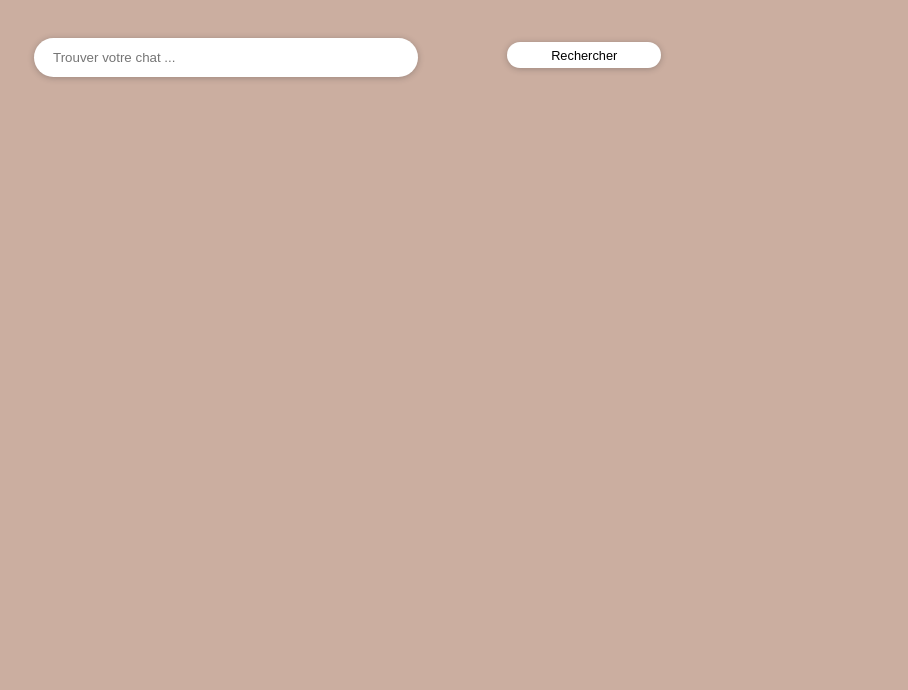
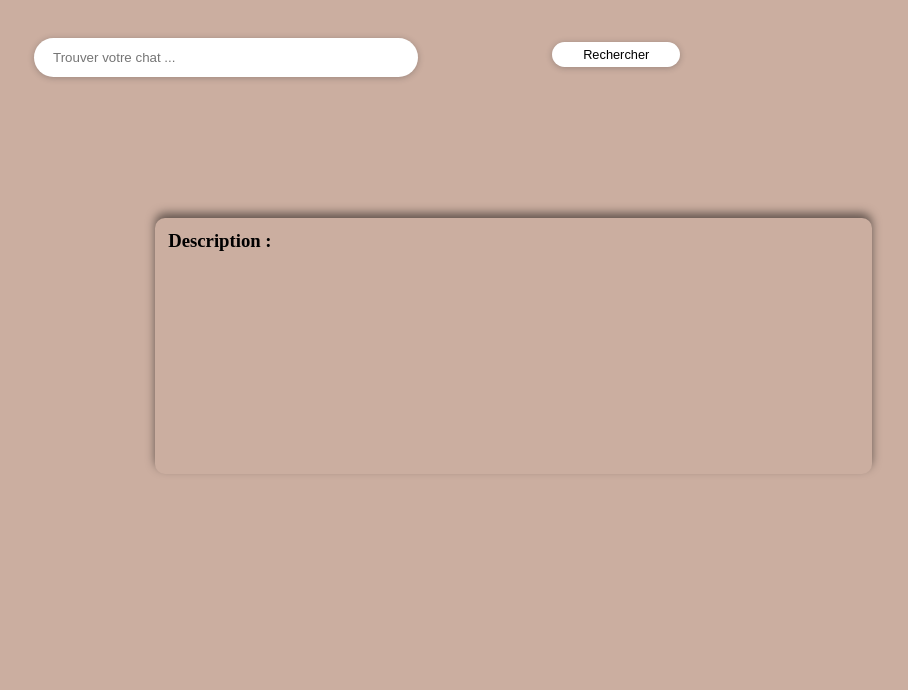
Before and after one commit to samir-belhadj-benziane/autocompletion, a PHP site: page /element.php?id=1 in a window 1280 px wide. Shown: the top 690 px of the page, without its empty margins (235-1143 px from the left). Run offline with PHP 8.4, Linux system fonts and the light colour scheme; data that the repository does not hold is empty.

Commit message:
dernier push

```diff
--- a/autocompletion.js
+++ b/autocompletion.js
@@ -8,9 +8,9 @@ $(document).ready(function () {
           search: search,
         },
         function (data) {
-          console.log(data.length);
+          let datalength = data.length
           $(".listsearch").empty();
-          if (data <= 2) {
+          if (datalength <= 2) {
             $(".listsearch").append('<div class="listset">Type de chat introuvable ...</div>');
           } else {
             $(".listsearch").append(data);
--- a/element.php
+++ b/element.php
@@ -36,6 +36,11 @@ $chatinfos = $chat->getChatById($_GET["id"]);
             <h1 class="title-main"><?= $chatinfos["type"] ?></h1>
             <div class="slick-cards">
                 <img src="<?= $chatinfos["img"] ?>" alt="" class="slick-img">
+                <div class="describ">
+                    <h3>Description :</h3>
+                    <p><?= $chatinfos["describ"] ?></p>
+                </div>
+
             </div>
         </div>
     </main>
--- a/infos-recherche.php
+++ b/infos-recherche.php
@@ -14,6 +14,6 @@ $chatinfos = $chat->getChatBySearch($search);
     <div class="listset">
         <img src="<?= $chatinfo['img']?>" alt="">
         <button type="button" class="btn-type-list"><?= $chatinfo['type']?></button>
-        <button type="button" class="btn-goto-list" data-id="<?= $chatinfo['type']?>" title="Acceder à la page">➜</button>
+        <button type="button" class="btn-goto-list" data-id="<?= $chatinfo['type']?>" title="Acceder à la page"><a href="element.php?id=<?= $chatinfo['type']?>">➜</a></button>
     </div>
 <?php } ?>
--- a/script.js
+++ b/script.js
@@ -1,11 +1,11 @@
 $(document).ready(function () {
   $(".search-btn").click(function () {
     let resultsearch = $("#search-input").val();
-    window.location = "recherche?search=" + resultsearch;
+    window.location = "recherche.php?search=" + resultsearch;
   });
 
   $(".btn-goto-list").click(function () {
     let resultsearch = $(this).attr("data-id");
-    window.location = "element?id=" + resultsearch;
+    window.location = "element.php?id=" + resultsearch;
   });
 });
--- a/style.css
+++ b/style.css
@@ -90,7 +90,7 @@ main {
 }
 
 .btn-search {
-  width: 30%;
+  width: 25vw;
   height: max-content;
   margin: 1%;
   display: flex;
@@ -169,9 +169,9 @@ main {
 }
 
 .best-carousel {
-  width: 100%;
+  width: 90%;
   height: 40vw;
-  padding: 2vw 0;
+  padding: 0 5%;
 }
 
 .title-main {
@@ -185,10 +185,39 @@ main {
   width: 100%;
   height: 80%;
   display: flex;
-  /* justify-content: space-around; */
+  justify-content: space-around;
   align-items: center;
   flex-direction: row;
   flex-wrap: wrap;
+}
+
+.slick-cards img {
+  width: auto;
+  height: 20vw;
+  transition: all 250ms cubic-bezier(0.455, 0.03, 0.515, 0.955) 0s;
+  box-shadow: 0px -5px 10px 0px rgba(0, 0, 0, 0.5);
+  border-radius: 10px;
+}
+
+.slick-cards img:hover {
+  transform: scale(1.05, 1.05);
+  /* border: 2px solid #fb373c; */
+  transition: border 250ms cubic-bezier(0.455, 0.03, 0.515, 0.955) 0s;
+}
+
+.describ {
+  width: 60%;
+  height: 18vw;
+  transition: all 250ms cubic-bezier(0.455, 0.03, 0.515, 0.955) 0s;
+  box-shadow: 0px -5px 10px 0px rgba(0, 0, 0, 0.5);
+  border-radius: 10px;
+  padding: 1vw;
+}
+
+.describ p {
+  width: 60%;
+  height: 60%;
+  padding: 1vw;
 }
 
 .slick-card {
@@ -246,3 +275,8 @@ main {
   cursor: pointer;
   font-size: 1vw;
 }
+
+.btn-goto-list a {
+  color: #000;
+  text-decoration: none;
+}
```
